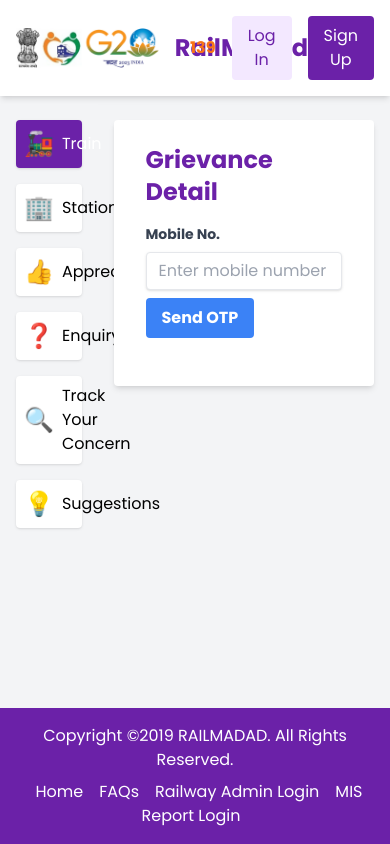
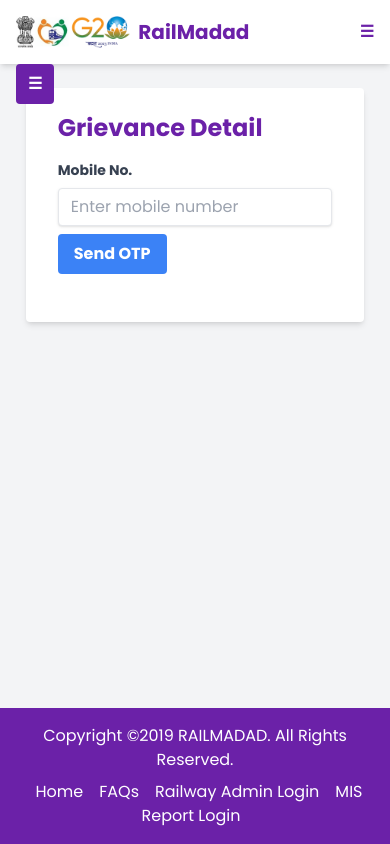
Before and after one commit to parthasdey2304/railmadad-homepage-clone-react, a React (Vite) app: page / in a window 390 px wide. Built offline with nearby package versions, Linux system fonts and the light colour scheme.

Commit message:
initial commit

```diff
--- a/src/App.jsx
+++ b/src/App.jsx
@@ -9,9 +9,11 @@
     <div className="min-h-screen flex flex-col">
       <Header />
       <main className="flex-grow flex justify-center w-full">
-        <div className='w-full md:w-[80%] flex'>
+        <div className='w-full md:w-[80%] flex flex-col md:flex-row items-center md:items-start'>
           <Navigation />
-          <GrievanceForm />
+          <div className="w-full md:w-3/4 flex justify-center">
+            <GrievanceForm />
+          </div>
         </div>
       </main>
       <Footer />
--- a/src/components/GrievanceForm.jsx
+++ b/src/components/GrievanceForm.jsx
@@ -29,7 +29,7 @@
   };
 
   return (
-    <div className="w-3/4 px-4 py-6">
+    <div className="w-[95%] md:w-3/4 px-4 py-6">
       <form className="bg-white shadow-md rounded px-8 pt-6 pb-8 mb-4">
         <h2 className="text-2xl font-bold mb-4 text-purple-800">Grievance Detail</h2>
 
--- a/src/components/Header.jsx
+++ b/src/components/Header.jsx
@@ -1,17 +1,35 @@
-import logo_image from "../assets/image.png"
+import React, { useState } from 'react';
+import logo_image from "../assets/image.png";
 
 function Header() {
+  const [isMenuOpen, setIsMenuOpen] = useState(false);
+
   return (
     <header className="bg-white shadow-md p-4">
       <div className="container mx-auto flex justify-between items-center">
-        <div className="flex items-center space-x-4">
-          <img src={ logo_image } alt="Logo" className="h-10" />
-          <h1 className="text-2xl font-bold text-purple-800">RailMadad</h1>
+        <div className="flex items-center space-x-2 sm:space-x-4">
+          <img src={logo_image} alt="Logo" className="h-8 sm:h-10" />
+          <h1 className="text-xl sm:text-2xl font-bold text-purple-800">RailMadad</h1>
         </div>
-        <div className="flex items-center space-x-4">
+        <div className="hidden sm:flex items-center space-x-4">
           <span className="text-orange-500 font-bold">139</span>
           <button className="bg-purple-100 text-purple-800 px-4 py-2 rounded">Log In</button>
           <button className="bg-purple-800 text-white px-4 py-2 rounded">Sign Up</button>
+        </div>
+        <div className="sm:hidden">
+          <button onClick={() => setIsMenuOpen(!isMenuOpen)} className="text-purple-800 font-bold">
+            ☰
+          </button>
+        </div>
+      </div>
+      <div
+        className={`sm:hidden overflow-hidden transition-all duration-300 ease-in-out ${
+          isMenuOpen ? 'max-h-40 opacity-100' : 'max-h-0 opacity-0'
+        }`}
+      >
+        <div className="mt-4 px-4">
+          <button className="block w-full bg-purple-100 text-purple-800 px-4 py-2 rounded mb-2">Log In</button>
+          <button className="block w-full bg-purple-800 text-white px-4 py-2 rounded">Sign Up</button>
         </div>
       </div>
     </header>
--- a/src/components/Navigation.jsx
+++ b/src/components/Navigation.jsx
@@ -1,7 +1,8 @@
-import React, { useState } from 'react';
+import React, { useState, useEffect } from 'react';
 
 function Navigation() {
-  const [activeIndex, setActiveIndex] = useState(0);  // Set to 0 for "Train" by default
+  const [activeIndex, setActiveIndex] = useState(0);
+  const [isOpen, setIsOpen] = useState(false);
 
   const navItems = [
     { icon: '🚂', label: 'Train' },
@@ -14,11 +15,34 @@
 
   const handleClick = (index) => {
     setActiveIndex(index);
+    setIsOpen(false);
   };
 
+  useEffect(() => {
+    const handleResize = () => {
+      if (window.innerWidth > 768) {
+        setIsOpen(true);
+      } else {
+        setIsOpen(false);
+      }
+    };
+
+    window.addEventListener('resize', handleResize);
+    handleResize();
+
+    return () => window.removeEventListener('resize', handleResize);
+  }, []);
+
   return (
-    <nav className="bg-gray-100 p-4 w-1/4 my-2">
-      <ul className="space-y-4">
+    <>
+      <button
+        className="md:hidden absolute top-15 left-4 z-30 bg-purple-800 text-white px-3 py-2 font-bold rounded"
+        onClick={() => setIsOpen(!isOpen)}
+      >
+        ☰
+      </button>
+      <nav className={`bg-gray-100 p-4 w-64 fixed top-0 left-0 h-[80%] transition-transform duration-300 ease-in-out transform ${isOpen ? 'translate-x-0' : '-translate-x-full'} md:translate-x-0 md:static md:w-[300px] md:my-2 z-40`}>
+        <ul className="space-y-4 pt-20 md:pt-0">
           {navItems.map((item, index) => (
             <li
               key={index}
@@ -33,6 +57,7 @@
           ))}
         </ul>
       </nav>
+    </>
   );
 }
 
```
Lines whose indentation alone changed are shown as unchanged.
